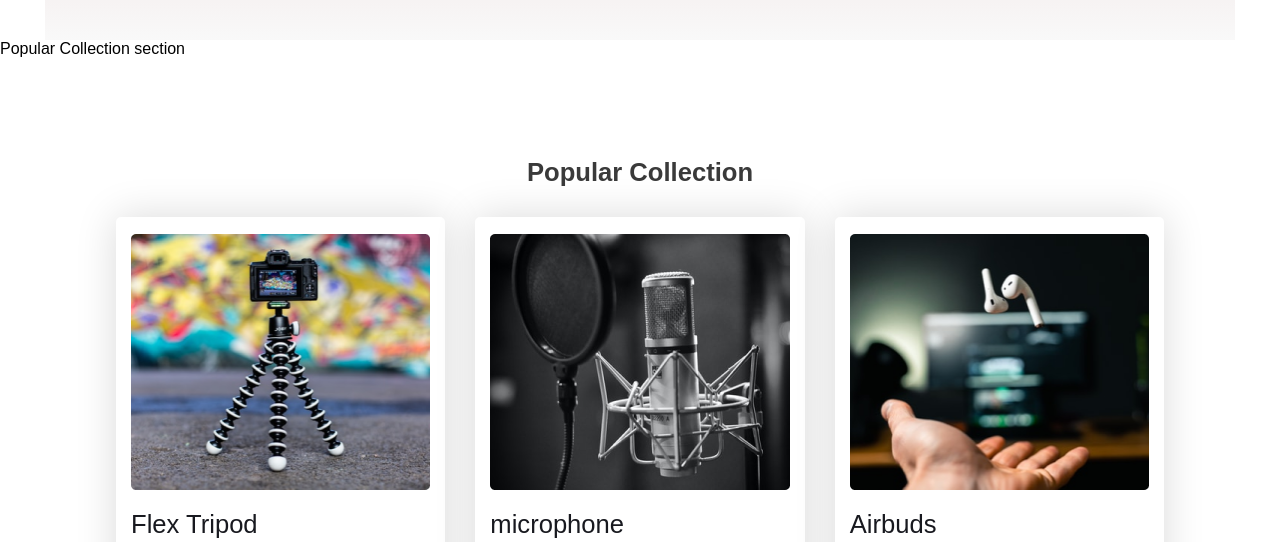
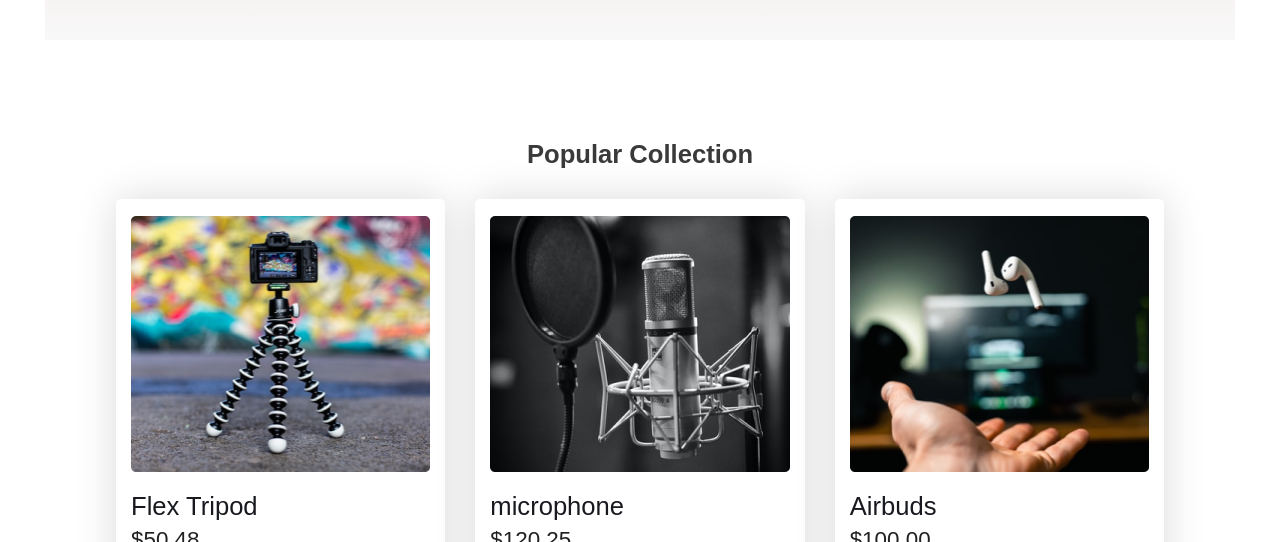
Before and after one commit to JiJetu/task-2-influencer-gear, a plain HTML site: page index.html in a window 1280 px wide. Shown: the part 741-1283 px from the top of the page. Drawn offline with Linux system fonts and the light colour scheme.

Commit message:
done with 100% responsive

```diff
--- a/index.html
+++ b/index.html
@@ -59,7 +59,7 @@
             </div>
         </section>
 
-        Popular Collection section
+        <!-- Popular Collection section -->
         <section class="popular-collection">
             <h1 class="primary-text">Popular Collection</h1>
             <div class="card-container">
```
